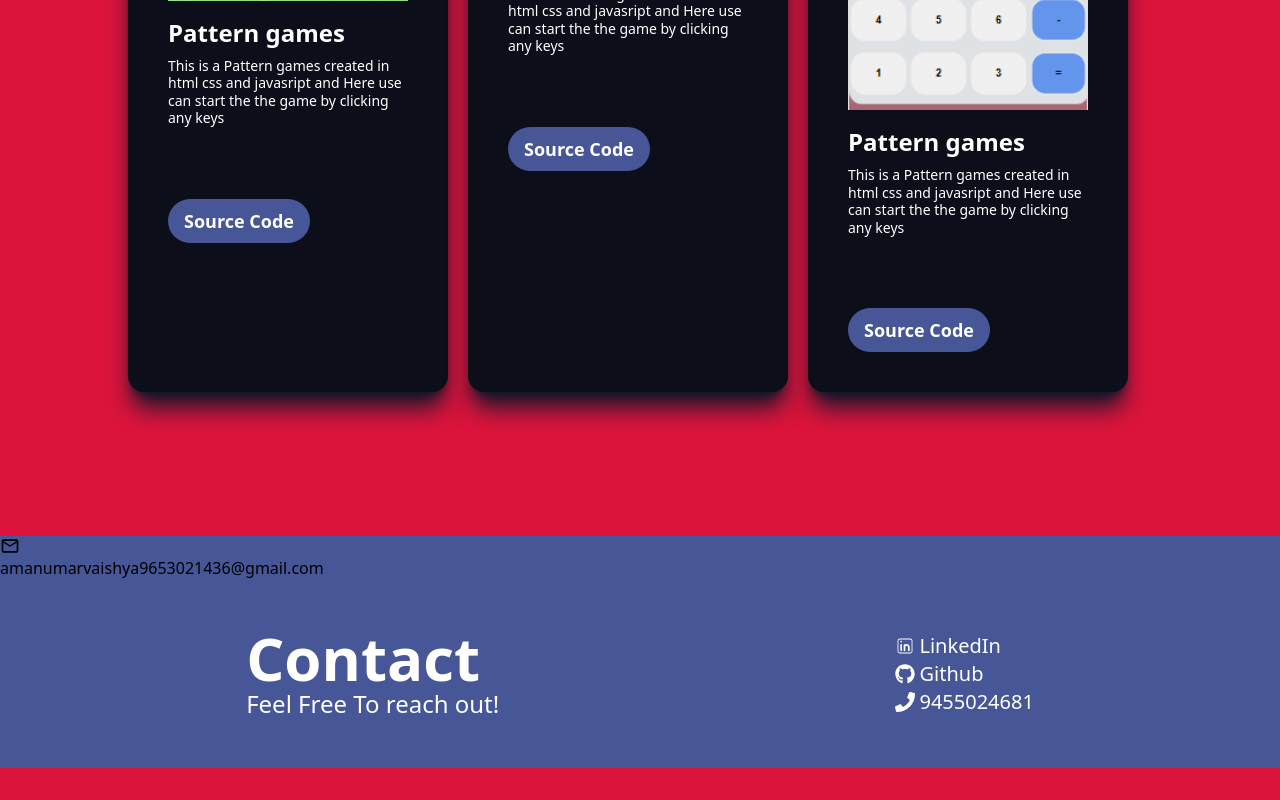
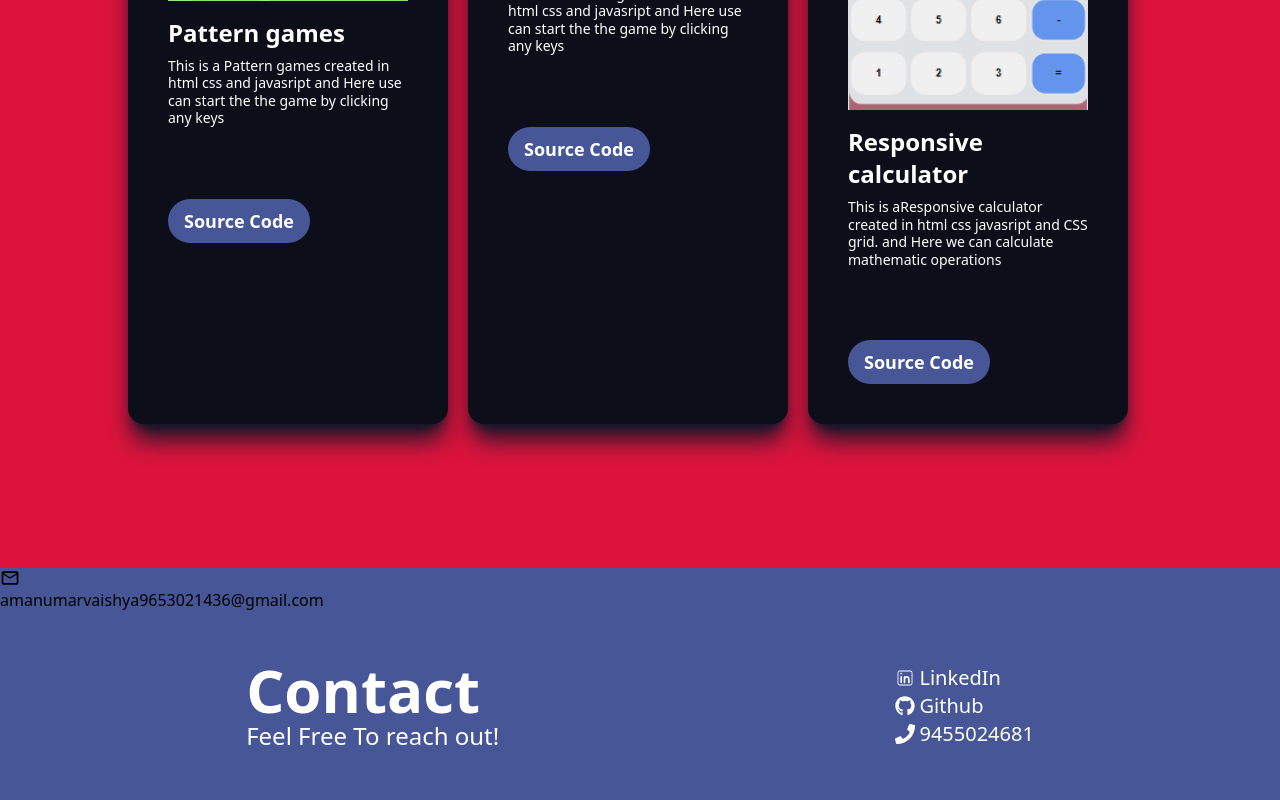
Before and after one commit to AmanUmarvaishya/portfolio, a React (Vite) app: page / in a window 1280 px wide. Shown: the part 2496-3296 px from the top of the page. Before the commit the page ends 3264 px from the top, so only its background shows below. Built offline with nearby package versions, Linux system fonts and the light colour scheme.

Commit message:
Update Projects.jsx
all

```diff
--- a/src/Components/Projects/Projects.jsx
+++ b/src/Components/Projects/Projects.jsx
@@ -19,28 +19,33 @@ const Projects = () => {
         />
            <ProjectCard
         image={Quara}
+             link='https://github.com/AmanUmarvaishya/BACKEND_PROJECT_2'
           title="Quara post"
           main="This is a Quara post Platform created in MERN stack technology and used node express"
         />
         <ProjectCard
         image={commerce}
+             link='https://github.com/AmanUmarvaishya/React-E-commerce'
           title="E-commerce Website"
           main="This is a E-commerce Website created in Ract js and used some component library."
         />
         <ProjectCard
         image={Pattern}
+             link='https://github.com/AmanUmarvaishya/Simon_Says_game.'
           title="Pattern games"
           main="This is a Pattern games created in html css and javasript and Here use can start the the game by clicking any keys"
         />
         <ProjectCard
         image={DisColor}
+             link='https://github.com/AmanUmarvaishya/Background_Color_Change'
           title="Pattern games"
           main="This is a Pattern games created in html css and javasript and Here use can start the the game by clicking any keys"
         />
           <ProjectCard
         image={Cal}
-          title="Pattern games"
-          main="This is a Pattern games created in html css and javasript and Here use can start the the game by clicking any keys"
+               link='https://github.com/AmanUmarvaishya/Responsive-calculator'
+          title="Responsive calculator"
+          main="This is aResponsive calculator created in html css javasript and CSS grid. and Here we can calculate mathematic operations"
         />
 
       </div>
```
